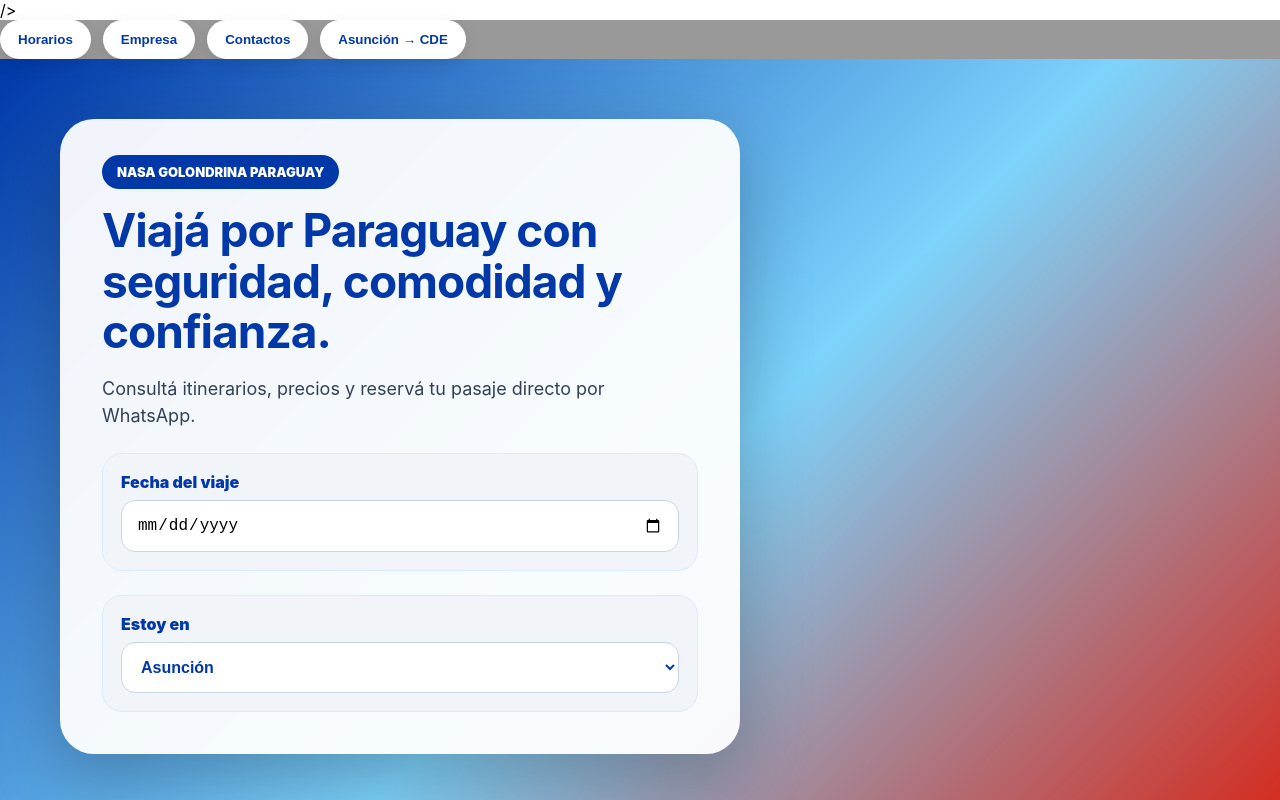
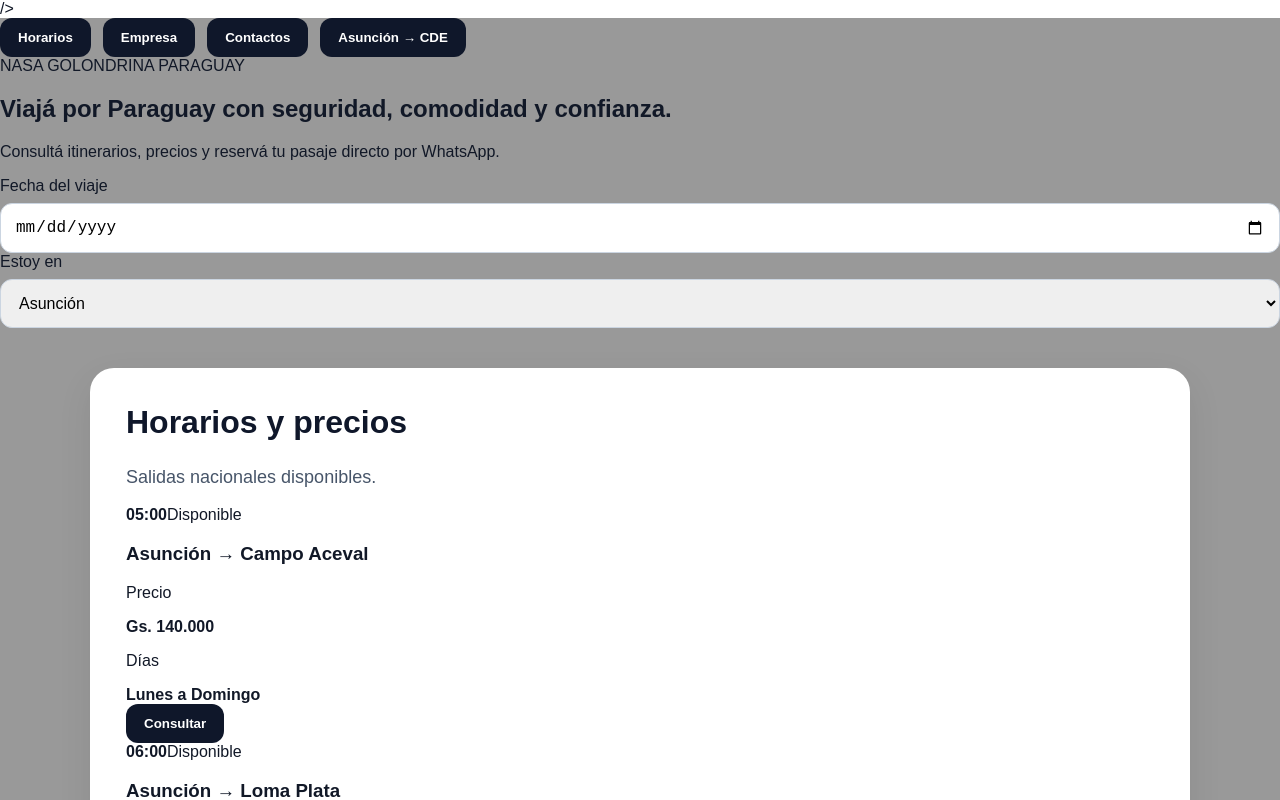
Before and after one commit to buzojosias36-boop/sistema-nasa, a React (Create React App) app: page / in a window 1280 px wide. Shown: the top 800 px of the page. Built offline with nearby package versions, Linux system fonts and the light colour scheme.

Commit message:
restauro css limpio

```diff
--- a/src/App.css
+++ b/src/App.css
@@ -1,27 +1,27 @@
 * {
   box-sizing: border-box;
 }
+
 body {
   margin: 0;
   padding: 0;
-
-  background-size: cover;
-  background-position: center;
-  background-repeat: no-repeat;
-  height: 100vh;
+  background: #ffffff;
+  font-family: Arial, Helvetica, sans-serif;
+  color: #111827;
 }
 
 .page {
   min-height: 100vh;
+  background: #ffffff;
 }
 
 .topbar {
-  background: #7dd3fc;
+  background: #ffffff;
   padding: 18px 55px;
   display: flex;
   justify-content: space-between;
   align-items: center;
-  box-shadow: 0 12px 30px rgba(0,0,0,0.12);
+  box-shadow: 0 8px 24px rgba(0, 0, 0, 0.08);
   position: sticky;
   top: 0;
   z-index: 10;
@@ -42,16 +42,8 @@
 
 .brand h1 {
   margin: 0;
-  font-size: 32px;
-  color: #0038a8;
-  font-weight: 900;
-  letter-spacing: -1px;
-}
-
-.brand p {
-  margin: 2px 0 0;
-  color: #d52b1e;
-  font-weight: 800;
+  font-size: 22px;
+  color: #0f172a;
 }
 
 nav {
@@ -60,318 +52,70 @@
   flex-wrap: wrap;
 }
 
-nav button {
+button {
   border: none;
-  background: white;
-  color: #0038a8;
   padding: 12px 18px;
-  border-radius: 999px;
-  font-weight: 900;
+  border-radius: 12px;
+  background: #0f172a;
+  color: white;
   cursor: pointer;
-  box-shadow: 0 6px 16px rgba(0,0,0,0.10);
+  font-weight: 600;
 }
 
-.hero {
-  min-height: 430px;
-  background: linear-gradient(135deg, #0038a8 0%, #7dd3fc 55%, #d52b1e 100%);
-  display: flex;
-  align-items: center;
-  padding: 60px;
-}
-
-.heroContent {
-  background: rgba(255,255,255,0.94);
-  max-width: 680px;
-  padding: 42px;
-  border-radius: 34px;
-  box-shadow: 0 25px 70px rgba(0,0,0,0.25);
-}
-
-.heroContent span {
-  background: #0038a8;
-  color: white;
-  padding: 9px 15px;
-  border-radius: 999px;
-  font-size: 13px;
-  font-weight: 900;
-}
-
-.heroContent h2 {
-  color: #0038a8;
-  font-size: 46px;
-  line-height: 1.1;
-  margin: 24px 0 14px;
-  letter-spacing: -1px;
-}
-
-.heroContent p {
-  color: #334155;
-  font-size: 18px;
-  line-height: 1.5;
-}
-
-.dateBox {
-  margin-top: 24px;
-  background: #f1f5f9;
-  padding: 18px;
-  border-radius: 20px;
-  border: 1px solid #dbeafe;
-}
-
-.dateBox label {
-  display: block;
-  font-weight: 900;
-  color: #0038a8;
-  margin-bottom: 8px;
-}
-
-.dateBox input {
-  width: 100%;
-  padding: 15px;
-  border-radius: 14px;
-  border: 1px solid #cbd5e1;
-  font-size: 16px;
+button:hover {
+  background: #1e293b;
 }
 
 .section {
-  padding: 60px;
+  max-width: 1100px;
+  margin: 40px auto;
+  padding: 36px;
+  background: #ffffff;
+  border-radius: 24px;
+  box-shadow: 0 12px 35px rgba(0, 0, 0, 0.08);
 }
 
 .section h2 {
-  margin: 0;
-  font-size: 38px;
-  color: #0038a8;
-  font-weight: 900;
-  letter-spacing: -1px;
+  margin-top: 0;
+  font-size: 32px;
+  color: #0f172a;
 }
 
 .subtitle {
-  margin: 8px 0 32px;
-  color: #64748b;
-  font-size: 17px;
+  font-size: 18px;
+  color: #475569;
 }
 
-.grid {
-  display: grid;
-  grid-template-columns: repeat(auto-fit, minmax(260px, 1fr));
-  gap: 26px;
+input,
+select {
+  width: 100%;
+  padding: 14px;
+  border: 1px solid #cbd5e1;
+  border-radius: 12px;
+  font-size: 16px;
+  margin-top: 8px;
 }
 
-.tripCard,
-.contactCard,
-.empresaCard {
-  background: white;
-  border-radius: 28px;
-  padding: 28px;
-  box-shadow: 0 18px 45px rgba(15,23,42,0.10);
-  border: 1px solid #e2e8f0;
+.card {
+  background: #f8fafc;
+  border-radius: 18px;
+  padding: 20px;
+  margin-top: 18px;
 }
 
-.tripCard {
-  border-top: 8px solid #0038a8;
-}
-
-.timeRow {
-  display: flex;
-  justify-content: space-between;
-  align-items: center;
-}
-
-.timeRow strong {
-  font-size: 33px;
-  color: #d52b1e;
-}
-
-.timeRow span {
-  background: #e0f2fe;
-  color: #0038a8;
-  padding: 7px 12px;
-  border-radius: 999px;
-  font-size: 12px;
-  font-weight: 900;
-}
-
-.tripCard h3 {
-  min-height: 55px;
-  font-size: 23px;
-  margin: 24px 0;
-  color: #0f172a;
-}
-
-.infoRow {
-  border-top: 1px solid #e2e8f0;
-  padding: 13px 0;
-  display: flex;
-  justify-content: space-between;
-  gap: 14px;
-}
-
-.infoRow p {
-  margin: 0;
-  color: #64748b;
-}
-
-.infoRow b {
-  color: #0f172a;
-}
-
-.tripCard button {
-  width: 100%;
-  margin-top: 18px;
-  background: #25d366;
-  color: white;
-  border: none;
-  border-radius: 16px;
-  padding: 15px;
-  font-size: 15px;
-  font-weight: 900;
-  cursor: pointer;
-}
-
-.empresaGrid {
-  display: grid;
-  grid-template-columns: repeat(auto-fit, minmax(280px, 1fr));
-  gap: 26px;
-}
-
-.empresaCard {
-  border-left: 8px solid #d52b1e;
-}
-
-.empresaCard h3,
-.contactCard h3 {
-  color: #0038a8;
-  font-size: 25px;
-  margin-top: 0;
-}
-
-.empresaCard p,
-.contactCard p {
-  color: #334155;
-  font-size: 16px;
-  line-height: 1.6;
-  font-weight: 600;
-}
-
-.contactCard {
-  border-top: 8px solid #7dd3fc;
-}
-
-.badges span {
-  display: inline-block;
-  background: #d52b1e;
-  color: white;
-  padding: 8px 11px;
-  border-radius: 10px;
-  margin: 6px 6px 0 0;
-  font-size: 12px;
-  font-weight: 900;
-}
-
-.bus-layout {
-  max-width: 650px;
-  margin: 30px auto;
-  display: grid;
-  grid-template-columns: repeat(4, 1fr);
-  gap: 12px;
-  background: white;
-  padding: 28px;
-  border-radius: 28px;
-  box-shadow: 0 18px 45px rgba(15,23,42,0.12);
-}
-
-.seat {
-  padding: 14px;
-  border-radius: 12px;
-  border: 2px solid #0038a8;
-  background: #f8fafc;
-  color: #0038a8;
-  font-weight: 900;
-  cursor: pointer;
-}
-
-.seat.selected {
-  background: #25d366;
-  color: white;
-  border-color: #25d366;
-}
-
-.payment-box {
-  max-width: 650px;
-  margin: 30px auto;
-  background: white;
-  padding: 32px;
-  border-radius: 28px;
-  box-shadow: 0 18px 45px rgba(15,23,42,0.12);
-  border-left: 8px solid #0038a8;
-}
-
-.payment-box h3 {
-  color: #0038a8;
-}
-
-.whatsapp-pay {
-  display: block;
-  margin-top: 25px;
-  text-align: center;
-  background: #25d366;
-  color: white;
-  padding: 16px;
-  border-radius: 16px;
-  font-weight: 900;
-  text-decoration: none;
-}
-
-footer {
-  background: #0038a8;
-  color: white;
-  text-align: center;
-  padding: 36px;
-}
-
-footer h3 {
-  margin: 0 0 8px;
-}
-
-footer p {
-  margin: 0;
-}
-
-@media (max-width: 800px) {
+@media (max-width: 768px) {
   .topbar {
-    padding: 18px;
+    padding: 16px 22px;
     flex-direction: column;
     gap: 16px;
-    text-align: center;
-  }
-
-  .brand {
-    flex-direction: column;
-  }
-
-  .hero {
-    padding: 30px 20px;
-  }
-
-  .heroContent {
-    padding: 30px;
-  }
-
-  .heroContent h2 {
-    font-size: 34px;
   }
 
   .section {
-    padding: 38px 20px;
+    margin: 20px;
+    padding: 24px;
+  }
+
+  nav {
+    justify-content: center;
   }
 }
-.dateBox select {
-  width: 100%;
-  padding: 15px;
-  border-radius: 14px;
-  border: 1px solid #cbd5e1;
-  font-size: 16px;
-  font-weight: 800;
-  color: #0038a8;
-  background: white;
-}
```
